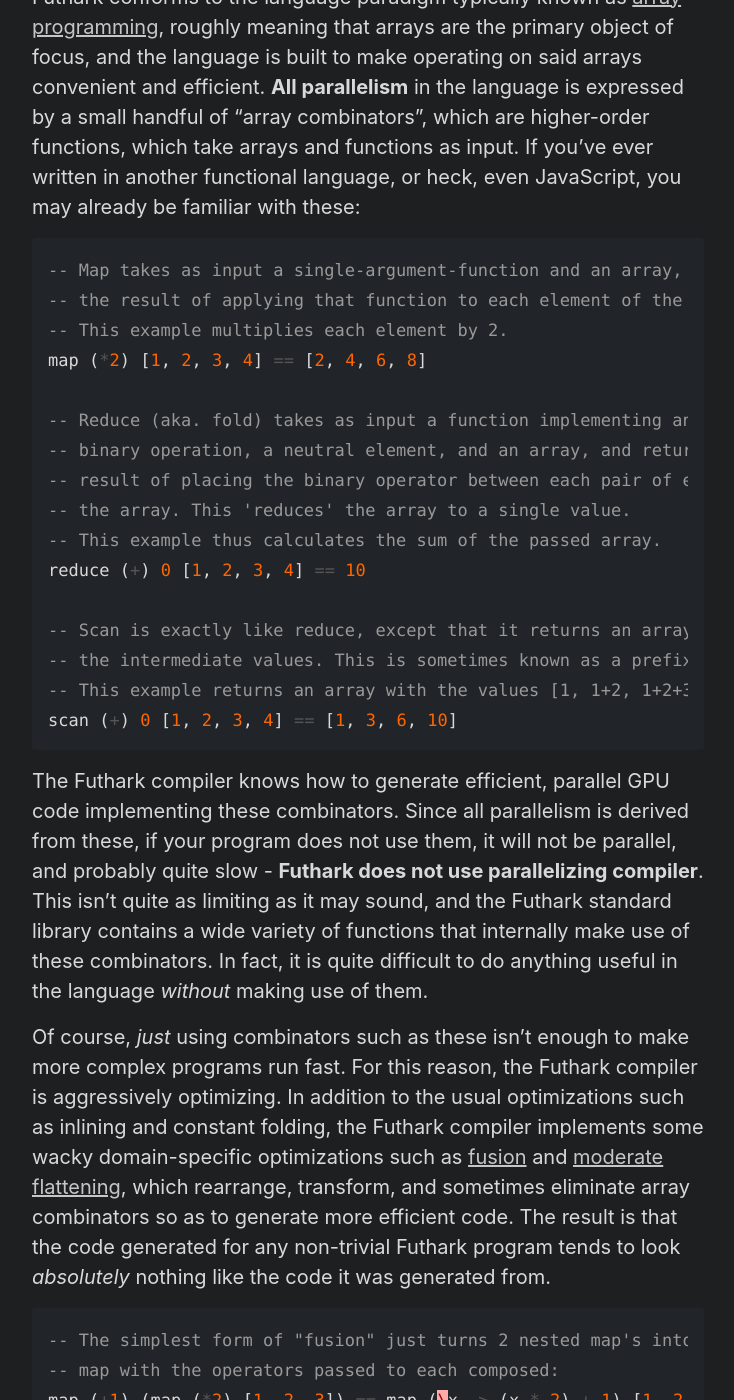
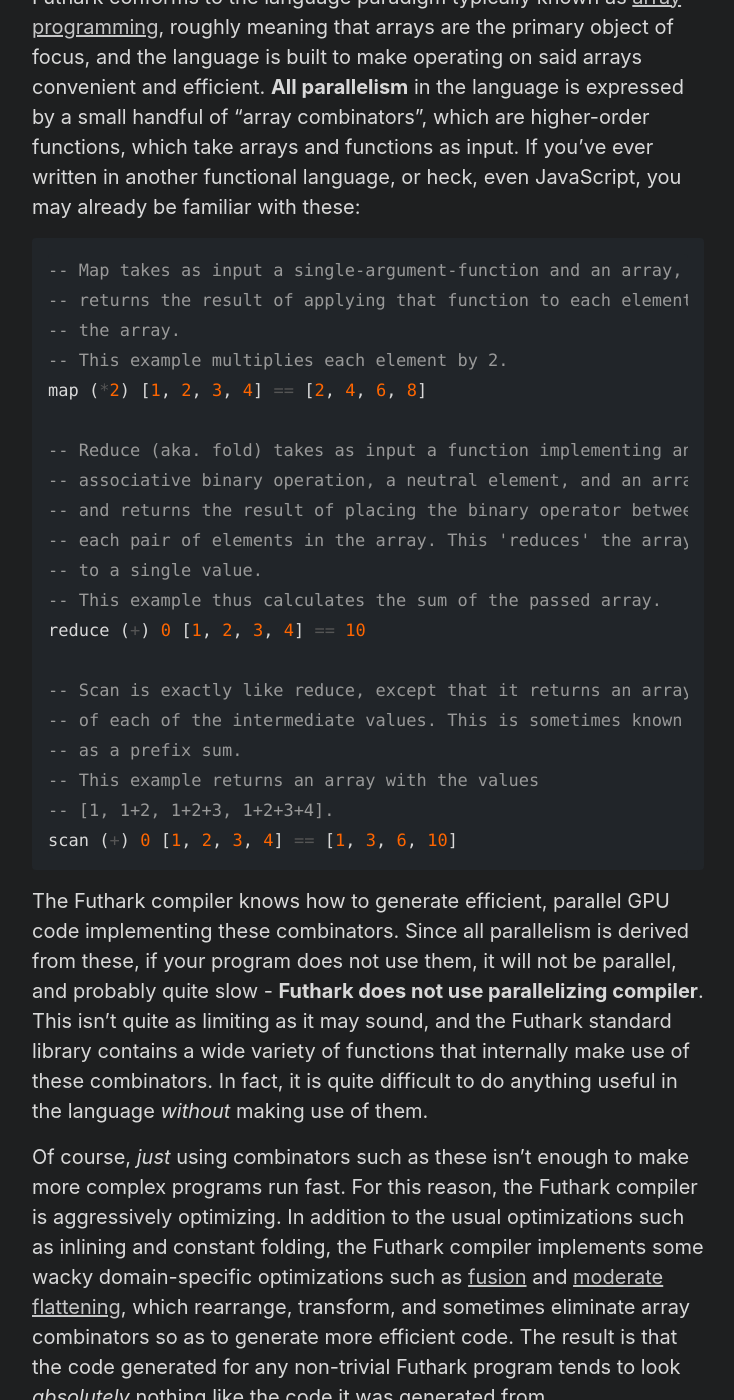
Before and after one commit to pema99/pema99.github.io, a Jekyll site: the page built from _posts/2022-07-29-interestinglangs.md, in a window 1280 px wide and 1400 px high, scrolled down 2138 px. Shown: the whole window, without its empty margins (272-1006 px from the left). Built offline with Jekyll 4.4.1, drawn with Linux system fonts in a browser that asks for light colours; some of the changed text lies outside the part shown.

Commit message:
Ugly snippets

````diff
--- a/_posts/2022-07-29-interestinglangs.md
+++ b/_posts/2022-07-29-interestinglangs.md
@@ -42,21 +42,25 @@
 Futhark conforms to the language paradigm typically known as [array programming](https://en.wikipedia.org/wiki/Array_programming), roughly meaning that arrays are the primary object of focus, and the language is built to make operating on said arrays convenient and efficient. **All parallelism** in the language is expressed by a small handful of "array combinators", which are higher-order functions, which take arrays and functions as input. If you've ever written in another functional language, or heck, even JavaScript, you may already be familiar with these:
 
 ```lua
--- Map takes as input a single-argument-function and an array, and returns
--- the result of applying that function to each element of the array.
+-- Map takes as input a single-argument-function and an array, and
+-- returns the result of applying that function to each element of
+-- the array.
 -- This example multiplies each element by 2.
 map (*2) [1, 2, 3, 4] == [2, 4, 6, 8]
 
--- Reduce (aka. fold) takes as input a function implementing an associative
--- binary operation, a neutral element, and an array, and returns the
--- result of placing the binary operator between each pair of elements in
--- the array. This 'reduces' the array to a single value.
+-- Reduce (aka. fold) takes as input a function implementing an
+-- associative binary operation, a neutral element, and an array,
+-- and returns the result of placing the binary operator between
+-- each pair of elements in the array. This 'reduces' the array
+-- to a single value.
 -- This example thus calculates the sum of the passed array.
 reduce (+) 0 [1, 2, 3, 4] == 10
 
--- Scan is exactly like reduce, except that it returns an array of each of
--- the intermediate values. This is sometimes known as a prefix sum.
--- This example returns an array with the values [1, 1+2, 1+2+3, 1+2+3+4].
+-- Scan is exactly like reduce, except that it returns an array
+-- of each of the intermediate values. This is sometimes known
+-- as a prefix sum.
+-- This example returns an array with the values
+-- [1, 1+2, 1+2+3, 1+2+3+4].
 scan (+) 0 [1, 2, 3, 4] == [1, 3, 6, 10]
 ```
 
@@ -65,8 +69,8 @@
 Of course, _just_ using combinators such as these isn't enough to make more complex programs run fast. For this reason, the Futhark compiler is aggressively optimizing. In addition to the usual optimizations such as inlining and constant folding, the Futhark compiler implements some wacky domain-specific optimizations such as [fusion](https://futhark-book.readthedocs.io/en/latest/fusion.html) and [moderate flattening](https://futhark-book.readthedocs.io/en/latest/regular-flattening.html), which rearrange, transform, and sometimes eliminate array combinators so as to generate more efficient code. The result is that the code generated for any non-trivial Futhark program tends to look _absolutely_ nothing like the code it was generated from.
 
 ```lua
--- The simplest form of "fusion" just turns 2 nested map's into a single
--- map with the operators passed to each composed:
+-- The simplest form of "fusion" just turns 2 nested map's into a
+-- single map with the operators passed to each composed:
 map (+1) (map (*2) [1, 2, 3]) == map (\x -> (x * 2) + 1) [1, 2, 3]
 ```
 
@@ -142,11 +146,11 @@
 In Koka, each function type consists of 3 parts: The argument types, the result type, and the _effect_ type. Below are a few examples from the documentation.
 
 ```fsharp
-fun sqr    : (int) -> total int      // total: mathematical total function
-fun divide : (int,int) -> exn int    // exn: may raise an exception
-fun turing : (tape) -> div int       // div: may not terminate
-fun print  : (string) -> console ()  // console: may write to the console
-fun rand   : () -> ndet int          // ndet: non-deterministic
+fun sqr    : (int) -> total int     // total: mathematically total
+fun divide : (int,int) -> exn int   // exn: may raise an exception
+fun turing : (tape) -> div int      // div: may not terminate
+fun print  : (string) -> console () // console: may write to stdout
+fun rand   : () -> ndet int         // ndet: non-deterministic
 ```
 If we look at the `divide` function, we see that the 2 argument types are both integers, the result type is an integer, and the effect type is `exn`, denoting computations that may produce exceptions. Importantly, the effect type can be inferred, so you do not need to manually annotate it. The language can simply figure out for you which kind of side effects are being used in the function body.
 
@@ -366,7 +370,8 @@
 
 ```
 I found and typechecked these definitions in /unison/scratch.u.
-  If you do an `add` or `update`, here's how your codebase would change:
+  If you do an `add` or `update`,
+  here's how your codebase would change:
 
     ⍟ These new definitions are ok to `add`:
 
@@ -396,7 +401,8 @@
 Putting these lines at the bottom of our file and saving it causes UCM to tell us:
 
 ```
-  Now evaluating any watch expressions (lines starting with `>`)... Ctrl+C cancels.
+  Now evaluating any watch expressions
+  (lines starting with `>`)... Ctrl+C cancels.
 
     8 | > foo 10
           ⧩
@@ -422,9 +428,11 @@
 Saving the file, UCM informs us:
 
 ```
-  If you do an `add` or `update`, here's how your codebase would change:
+  If you do an `add` or `update`,
+  here's how your codebase would change:
 
-    ⍟ These names already exist. You can `update` them to your new definition:
+    ⍟ These names already exist.
+       You can `update` them to your new definition:
 
       foo : Text -> Text
 ```
@@ -468,13 +476,15 @@
 Saving the file, we see:
 
 ```
-If you do an `add` or `update`, here's how your codebase would change:
+If you do an `add` or `update`,
+here's how your codebase would change:
 
     ⍟ These new definitions are ok to `add`:
 
       my_test : [Result]
 
-  Now evaluating any watch expressions (lines starting with `>`)... Ctrl+C cancels.
+  Now evaluating any watch expressions
+  (lines starting with `>`)... Ctrl+C cancels.
 
 
     2 |     check (foo "Hello" == "Hello, World")
````
